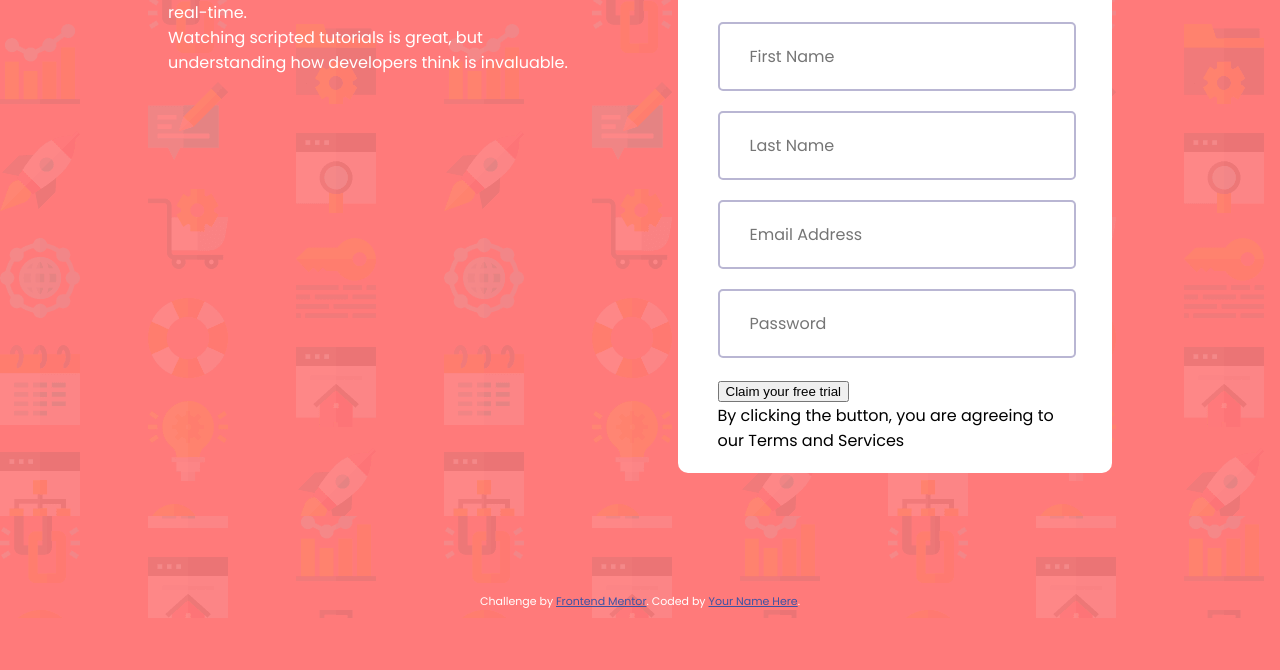
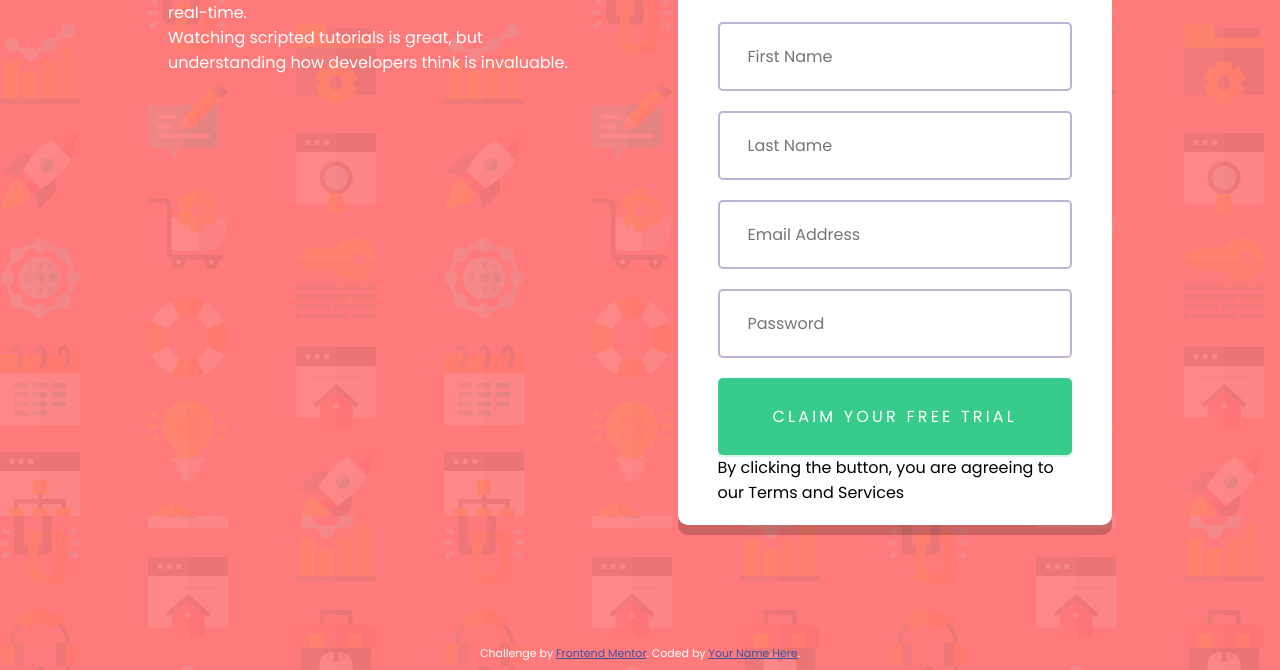
Before and after one commit to dohaihoangnam/intro-signup-component, a plain HTML site: page index.html in a window 1280 px wide. Shown: the part 284-954 px from the top of the page. Before the commit the page ends 902 px from the top, so only its background shows below. Drawn offline with Linux system fonts and the light colour scheme.

Commit message:
feat/edit-button

```diff
--- a/index.html
+++ b/index.html
@@ -32,7 +32,7 @@
         <input type="email" placeholder="Email Address" required/>
         <input type="password" placeholder="Password" required/>
 
-        <button type="submit">Claim your free trial</button>
+        <button type="submit">CLAIM YOUR FREE TRIAL</button>
 
         <p id="disclaimer">By clicking the button, you are agreeing to our Terms and Services</p>
       </form>
--- a/styles.css
+++ b/styles.css
@@ -1,8 +1,11 @@
 :root {
     --red: hsl(0, 100%, 74%);
     --green: hsl(154, 59%, 51%);
+    --greenshadow: hsla(154, 59%, 51%, 0.2);
     --blue: hsl(248, 32%, 49%);
+    --blueshadow: hsla(248, 32%, 49%, 0.2);
     --darkblue: hsl(249, 10%, 26%);
+    --darkblueshadow: hsla(249, 10%, 26%, 0.2);
     --grayblue: hsl(246, 25%, 77%);
 }
 
@@ -34,7 +37,7 @@ main {
     background-color: var(--blue);
     text-align: center;
     border-radius: 10px;
-    box-shadow: 0px 10px rgba(0,0,0,0.2);
+    box-shadow: 0px 10px var(--blueshadow);
 }
 
 form {
@@ -43,13 +46,14 @@ form {
     padding-block: 20px;
     color: black;
     border-radius: 10px;
+    box-shadow: 0px 10px rgba(0,0,0,0.2);
 }
 
 input {
     display: block;
     width: calc(100% - 60px);
     margin-block: 20px;
-    padding-inline: 30px;
+    padding-inline: 28px;
     padding-block: 20px;
     font-size: 16px;
     font-family: 'Poppins', sans-serif;
@@ -62,6 +66,20 @@ input:focus {
     border: 2px solid var(--darkblue);
 }
 
+button {
+    display: block;
+    background-color: var(--green);
+    color: white;
+    width: 100%;
+    padding-block: 24px;
+    font-size: 16px;
+    font-family: 'Poppins', sans-serif;
+    border-radius: 5px;
+    border: 2px solid var(--green);
+    letter-spacing: 0.2em;
+    box-shadow: 0px 2px var(--greenshadow);
+}
+
 .attribution {
     font-size: 11px;
     text-align: center;
```
